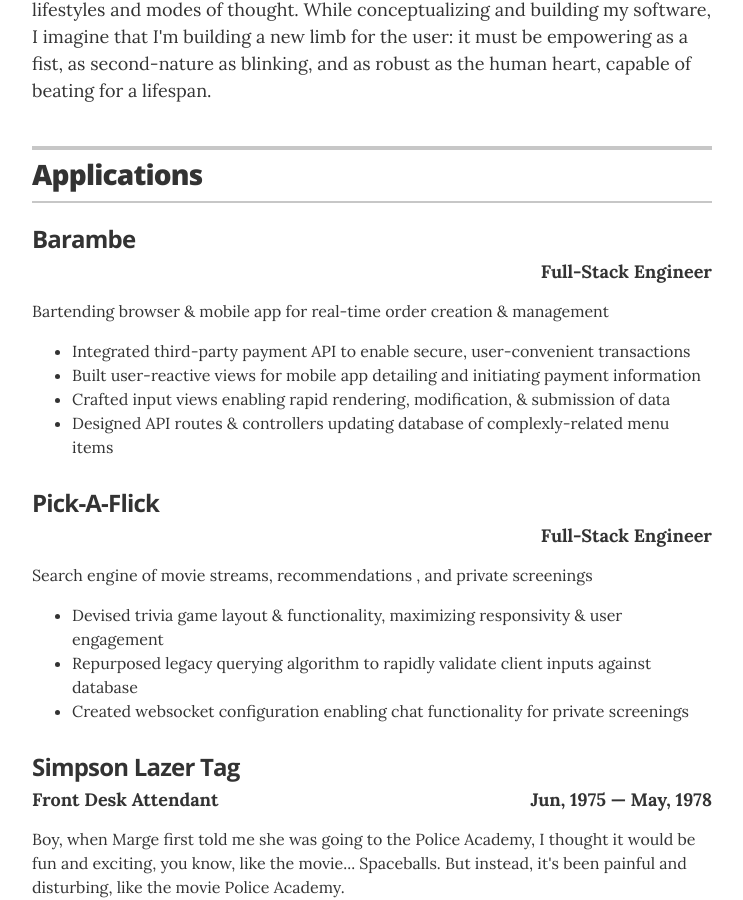
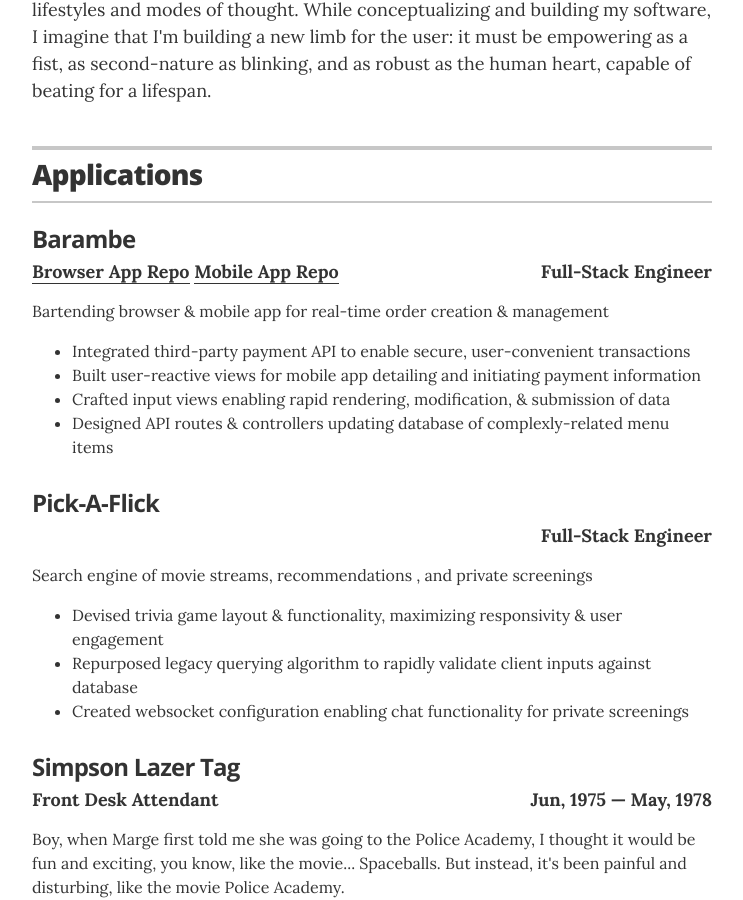
Before and after one commit to LeatherGreenGargoyle/leathergreengargoyle.github.io, a Jekyll site: the page built from index.html, in a window 1280 px wide and 900 px high, scrolled down 483 px. Shown: the whole window, without its empty margins (268-1011 px from the left). Built offline with Jekyll 4.4.1, drawn with Linux system fonts in a browser that asks for light colours.

Commit message:
add barambe links

```diff
--- a/_data/experience.yml
+++ b/_data/experience.yml
@@ -1,7 +1,7 @@
 # Jobs
 # Springfield Nuclear Power Plant
 - company: Barambe
-  position:
+  position: <a href="https://github.com/LeatherGreenGargoyle/bar-lord">Browser App Repo</a> <a href="https://github.com/LeatherGreenGargoyle/bar-lord-mobile">Mobile App Repo</a>
   duration: Full-Stack Engineer
   summary: Bartending browser & mobile app for real-time order creation & management	<ul class="resume-item-list"><li>Integrated third-party payment API to enable secure, user-convenient transactions</li><li>Built user-reactive views for mobile app detailing and initiating payment information</li><li>Crafted input views enabling rapid rendering, modification, & submission of data</li><li>Designed API routes & controllers updating database of complexly-related menu items</li></ul>
 
```
